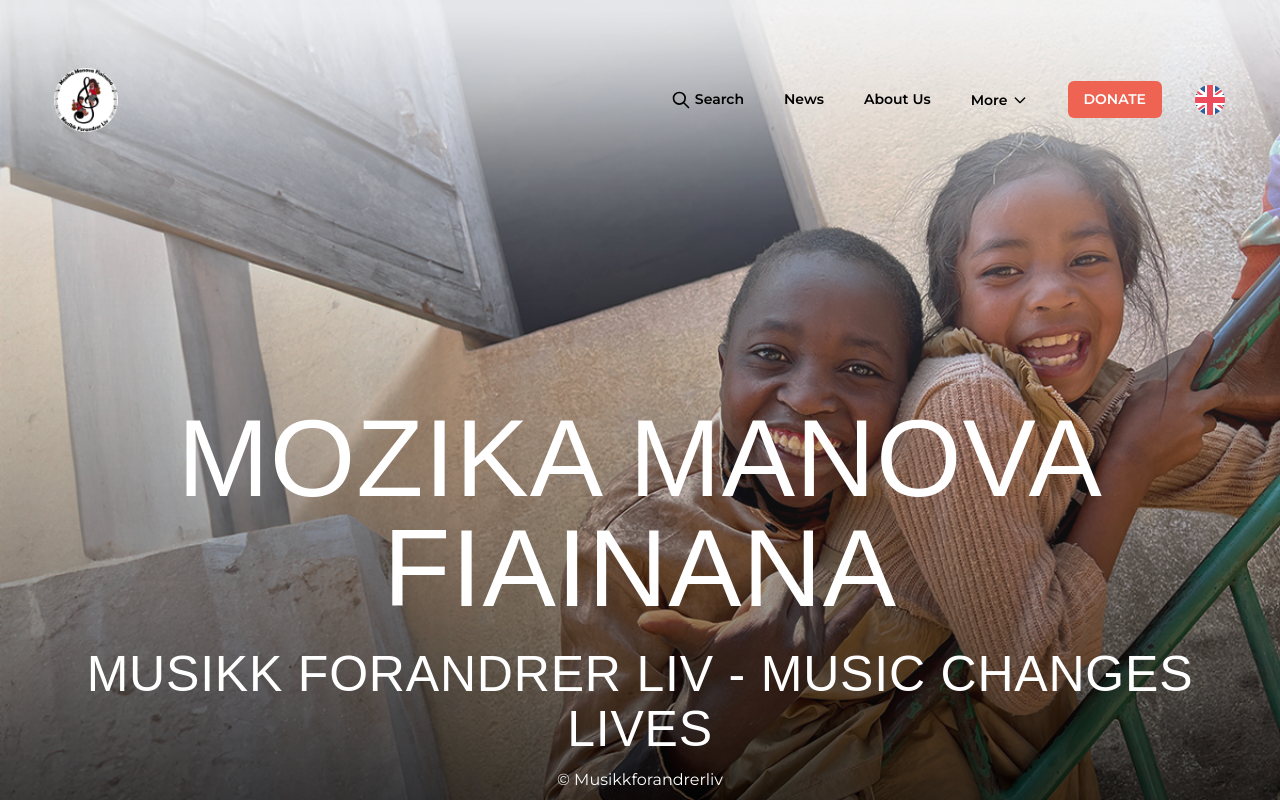
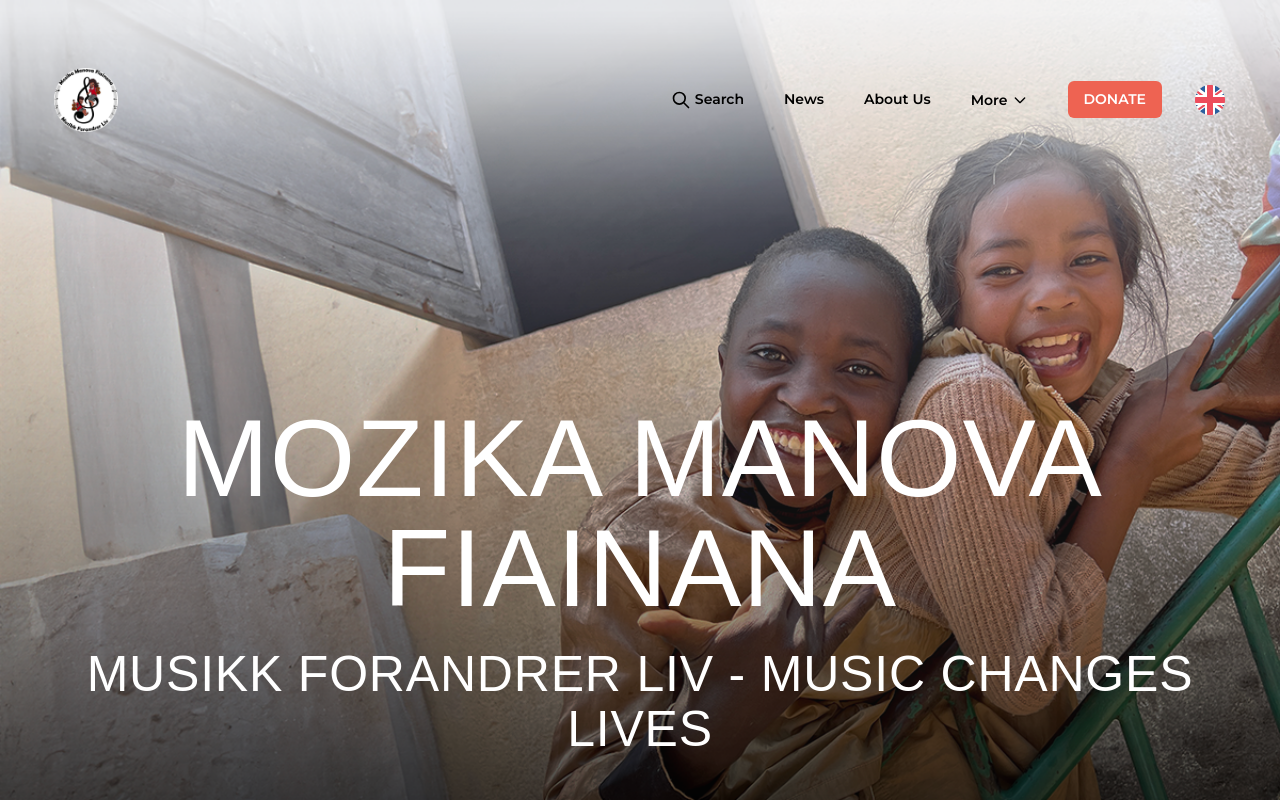
Before and after one commit to NoroffFEU/musikkforandrerliv.no, a React (Vite) app: page / in a window 1280 px wide. Shown: the top 802 px of the page. Built offline with nearby package versions, Linux system fonts and the light colour scheme; a web font is replaced by a local one.

Commit message:
remove change on footer component

```diff
--- a/src/components/Footer.jsx
+++ b/src/components/Footer.jsx
@@ -227,9 +227,6 @@ function Footer() {
           </div>
           <p className="text-center">© Musikkforandrerliv</p>
         </div>
-        <p className="absolute left-1/2 -translate-x-1/2 bottom-2">
-          © Musikkforandrerliv
-        </p>
       </section>
     </footer>
   );
```
